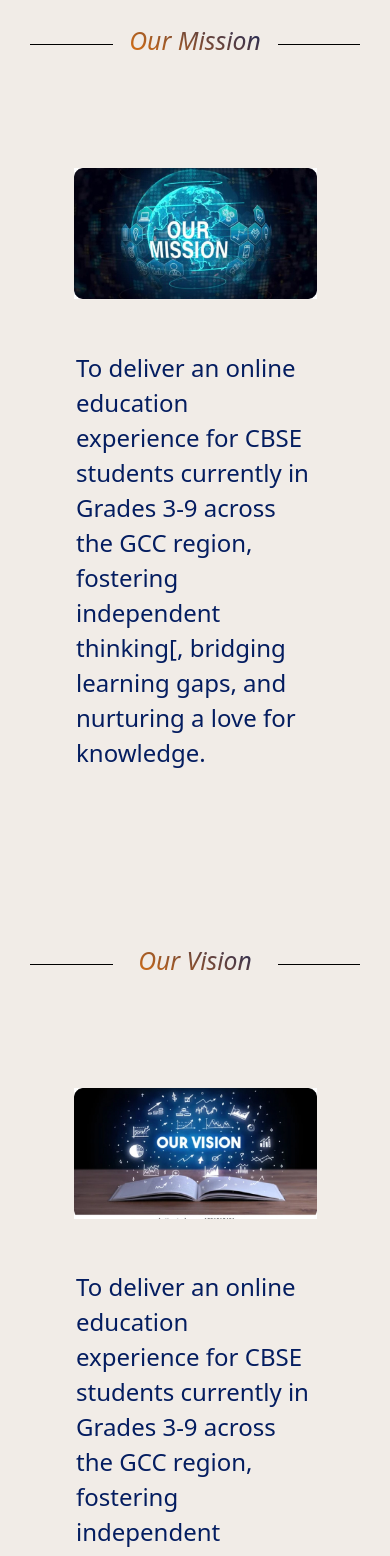
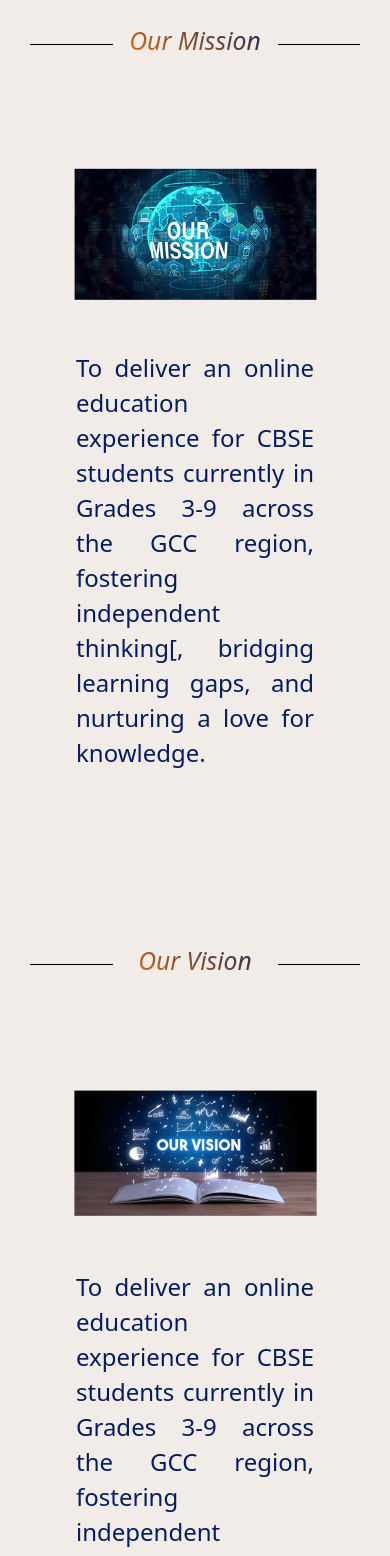
Before and after one commit to dilip2k04/hostinger, a React (Vite) app: page / in a window 390 px wide. Shown: the part 3340-4896 px from the top of the page. Built offline with nearby package versions, Linux system fonts and the light colour scheme; no server answers.

Commit message:
Image Background Changed

```diff
--- a/src/pages/AboutUs/components/Tab/Tab.css
+++ b/src/pages/AboutUs/components/Tab/Tab.css
@@ -15,6 +15,7 @@
     background: linear-gradient(30deg,#F27A0A, #041D60);
     -webkit-background-clip: text;
     -webkit-text-fill-color: transparent;
+
 }
 
 .tab_contents{
@@ -25,6 +26,8 @@
     width: 90%;
     height: 400px;
     object-fit: contain;
+    border-radius: 30px !important;
+    border: 1px transparent !important;
 }
 .tab_container{
     padding: 40px
@@ -53,14 +56,16 @@
         width: 90%;
         height: 200px;
         object-fit: contain;
+        border-radius: 30px;
+        border: 1px transparent;
     }
 
     .tab_contents h3{
-        text-align: start !important;
+        text-align: justify !important;
         line-height: 35px;
         font-weight: 400;
         font-size: 24px;
-        color:#041D60
+        color:#041D60;
     }
 
     .tab_container{
--- a/src/pages/AboutUs/components/Tab/Tab.jsx
+++ b/src/pages/AboutUs/components/Tab/Tab.jsx
@@ -57,13 +57,13 @@ export default function Tab({
                 </div>
               </div>
               <div className="col-md-5 order-1 order-md-2 d-flex justify-content-center align-items-center">
-                <img src={img} className="tab_img" alt=""  />
+                <img src={img} className="tab_img rounded" alt=""  />
               </div>
             </>
           ) : (
             <>
               <div className="col-md-5 order-1 order-md-1 d-flex justify-content-center align-items-center">
-                <img src={img} className="tab_img" alt="" />
+                <img src={img} className="tab_img rounded" alt="" />
               </div>
               <div className="col-md-7 order-2 order-md-2 d-flex justify-content-center align-items-center flex-column p-3">
                 <div className="content">
```
Also changed, not shown: public/imgs/oru vission.jpg, public/imgs/our mission.jpg.
